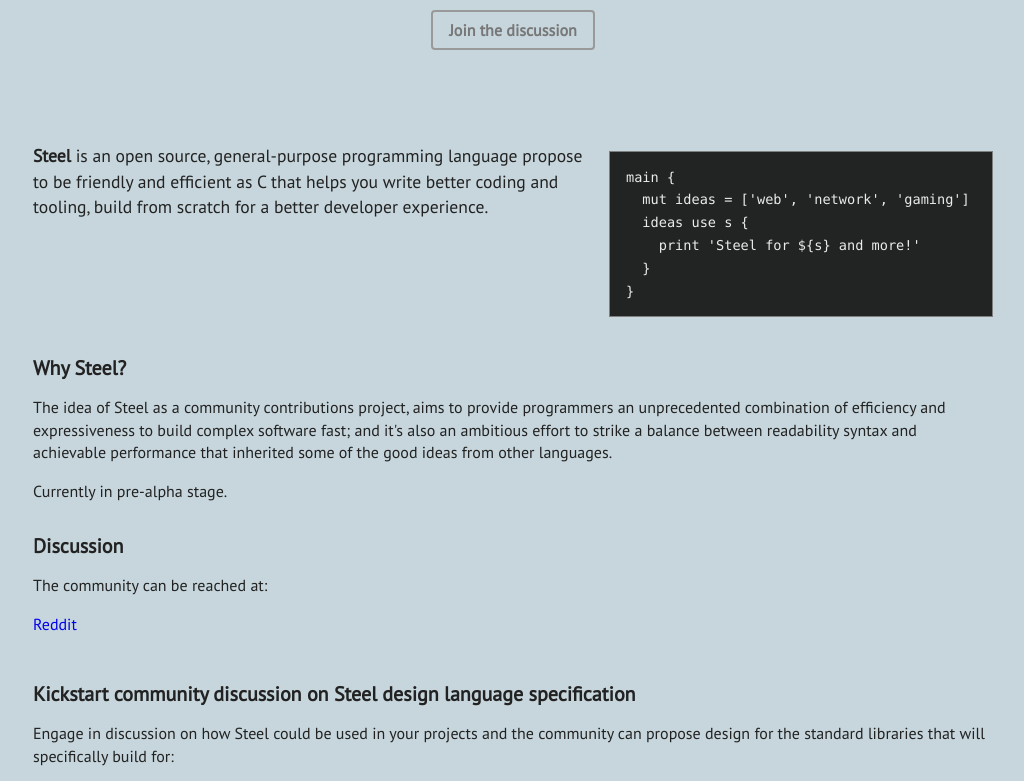
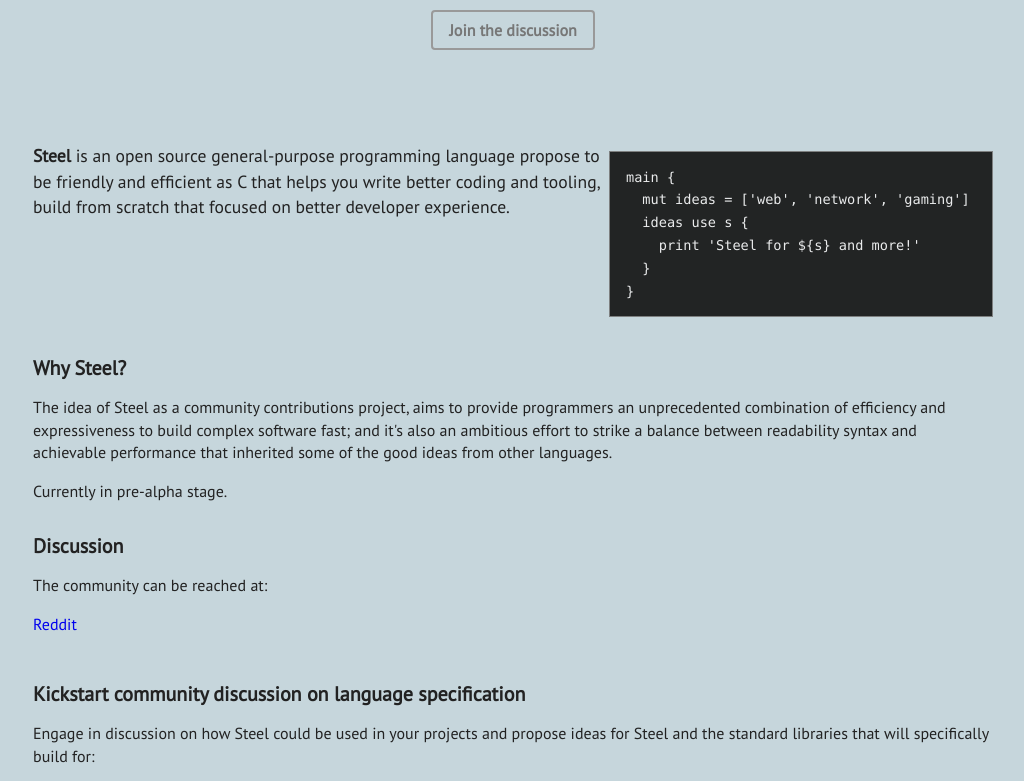
Before and after one commit to steellang/steellang.github.io, a plain HTML site: page index.html in a window 1280 px wide. Shown: the part 151-932 px from the top of the page, without its empty margins (127-1151 px from the left). Drawn offline with nearby package versions, Linux system fonts and the light colour scheme.

Commit message:
Update index.html

```diff
--- a/index.html
+++ b/index.html
@@ -30,8 +30,8 @@ font-size: 0.85rem;
 <main class="lh-text ph3 ph4-l mw8 center">
 <div class="flex-m flex-l justify-between mv4">
 <div class="f9 mv2 pr2 w-100 w-60-l" style="line-height:1.6rem">
-<b>Steel</b> is an open source, general-purpose programming language propose to be friendly and efficient
-as C that helps you write better coding and tooling, build from scratch for a better developer experience.
+<b>Steel</b> is an open source general-purpose programming language propose to be friendly and efficient
+as C that helps you write better coding and tooling, build from scratch that focused on better developer experience.
 </div>
 
 <div class="w-100  w-80-m w-40-l mt3 mb2 pl3 ba b--gray o-90 bg-near-black" style="color:#eee;overflow: auto">
@@ -58,12 +58,13 @@ between readability syntax and achievable performance that inherited some of the
 <div class="f4 mt4 b">Discussion</div>
 <p>The community can be reached at:</p>
 <a class="link" href="https://www.reddit.com/r/steellang/">Reddit</a>
+<a class="dn link" href="https://app.slack.com/client/TLQG0GD7V/CM1U4EQG5">Slack</a>
 </div>
 
 <div class="">
-<div class="f4 mt4 b">Kickstart community discussion on Steel design language specification</div>
-<p>Engage in discussion on how Steel could be used in your projects and the community can propose design for the
-standard libraries that will specifically build for:</p>
+<div class="f4 mt4 b">Kickstart community discussion on language specification</div>
+<p>Engage in discussion on how Steel could be used in your projects and propose ideas for Steel and the standard libraries
+that will specifically build for:</p>
 <ul>
 <li>Gaming</li>
 <li>Security</li>
```
